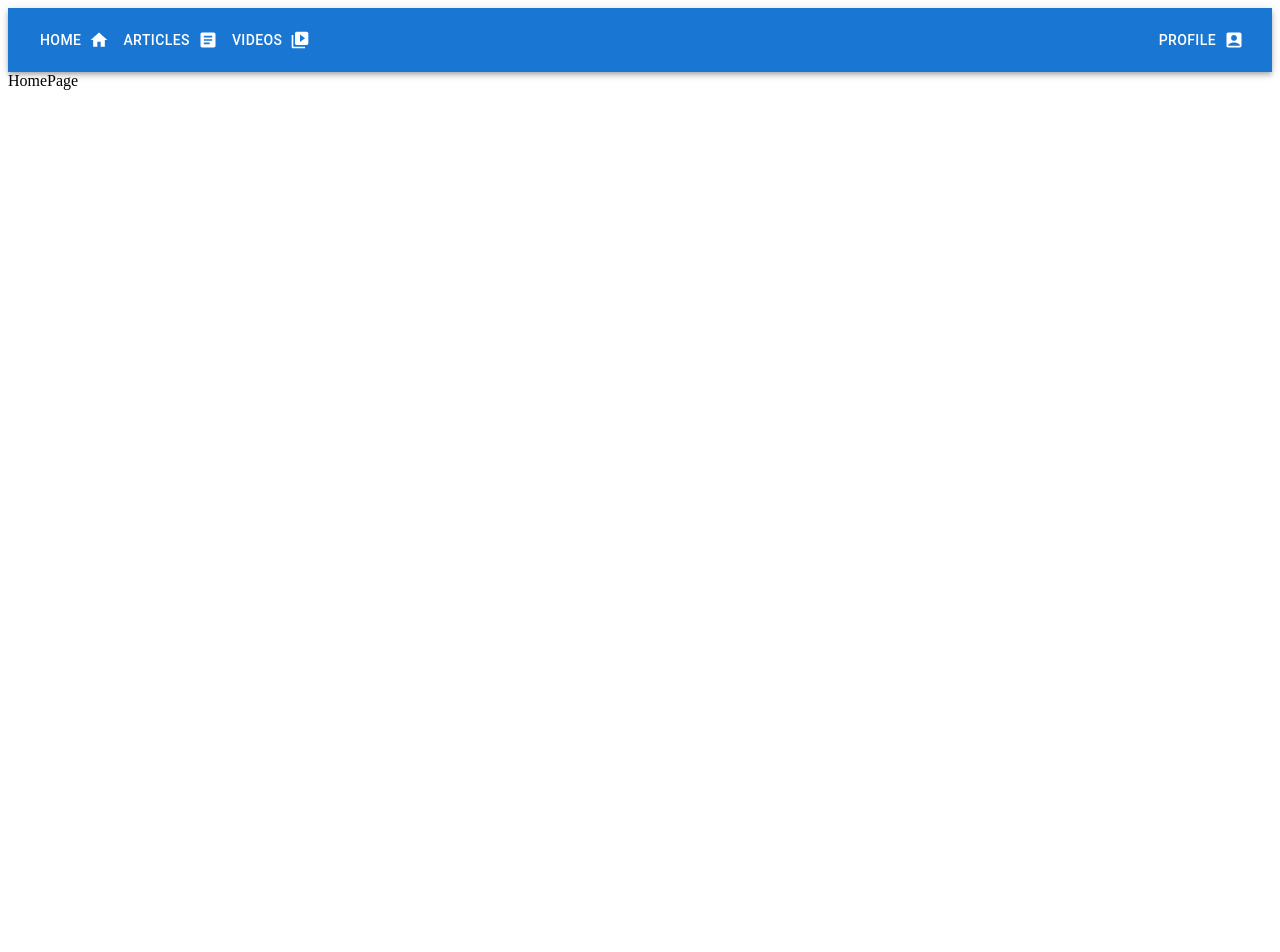
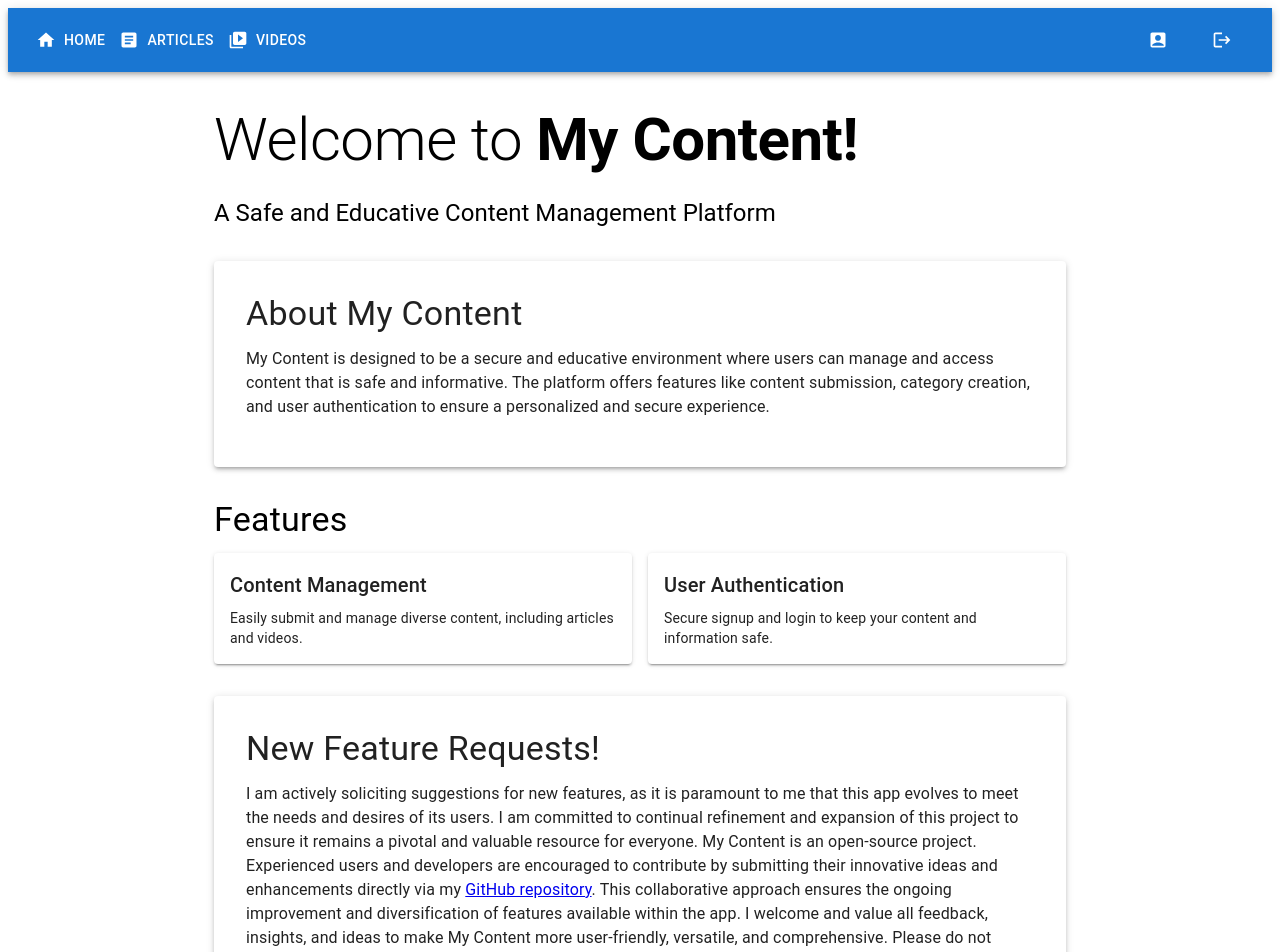
Before and after one commit to Michae1Tanaka/Phase-5-Project-My-Content, a React (Create React App) app in the folder client/: page / in a window 1280 px wide. Shown: the top 952 px of the page. Before the commit the page ends 800 px from the top, so only its background shows below. Built offline with nearby package versions, Linux system fonts and the light colour scheme.

Commit message:
adds HomePage.js content; adds signout button to Navbar.js

```diff
--- a/client/src/components/HomePage.js
+++ b/client/src/components/HomePage.js
@@ -1,7 +1,87 @@
 import React from "react";
+import { Container, Typography, Box, Button, Grid, Paper } from "@mui/material";
+import { Link } from "react-router-dom";
 
-function HomePage() {
-  return <div>HomePage</div>;
+function Home() {
+  return (
+    <Container component="main" maxWidth="md">
+      {/* Header/Welcome Section */}
+      <Box sx={{ my: 4 }}>
+        <Typography variant="h2" component="h1" gutterBottom>
+          Welcome to <strong>My Content!</strong>
+        </Typography>
+        <Typography variant="h5" component="h2" gutterBottom>
+          A Safe and Educative Content Management Platform
+        </Typography>
+      </Box>
+
+      {/* About Section */}
+      <Paper elevation={3} sx={{ p: 4, my: 4 }}>
+        <Typography variant="h4" component="h3" gutterBottom>
+          About My Content
+        </Typography>
+        <Typography variant="body1" paragraph>
+          My Content is designed to be a secure and educative environment where users can manage and access content that
+          is safe and informative. The platform offers features like content submission, category creation, and user
+          authentication to ensure a personalized and secure experience.
+        </Typography>
+      </Paper>
+
+      {/* Features Section */}
+      <Box sx={{ my: 4 }}>
+        <Typography variant="h4" component="h3" gutterBottom>
+          Features
+        </Typography>
+        <Grid container spacing={2}>
+          <Grid item xs={12} sm={6}>
+            <Paper elevation={2} sx={{ p: 2 }}>
+              <Typography variant="h6" gutterBottom>
+                Content Management
+              </Typography>
+              <Typography variant="body2">
+                Easily submit and manage diverse content, including articles and videos.
+              </Typography>
+            </Paper>
+          </Grid>
+          <Grid item xs={12} sm={6}>
+            <Paper elevation={2} sx={{ p: 2 }}>
+              <Typography variant="h6" gutterBottom>
+                User Authentication
+              </Typography>
+              <Typography variant="body2">
+                Secure signup and login to keep your content and information safe.
+              </Typography>
+            </Paper>
+          </Grid>
+        </Grid>
+      </Box>
+
+      {/* Updates/Coming Soon Section */}
+      <Paper elevation={3} sx={{ p: 4, my: 4 }}>
+        <Typography variant="h4" component="h3" gutterBottom>
+          New Feature Requests!
+        </Typography>
+        <Typography variant="body1" paragraph>
+          I am actively soliciting suggestions for new features, as it is paramount to me that this app evolves to meet
+          the needs and desires of its users. I am committed to continual refinement and expansion of this project to
+          ensure it remains a pivotal and valuable resource for everyone. My Content is an open-source project.
+          Experienced users and developers are encouraged to contribute by submitting their innovative ideas and
+          enhancements directly via my{" "}
+          <a
+            href="https://github.com/Michae1Tanaka/Phase-5-Project-My-Content"
+            target="_blank"
+            rel="noopener noreferrer"
+          >
+            GitHub repository
+          </a>
+          . This collaborative approach ensures the ongoing improvement and diversification of features available within
+          the app. I welcome and value all feedback, insights, and ideas to make My Content more user-friendly,
+          versatile, and comprehensive. Please do not hesitate to reach out and share your thoughts at fake@email.com! I
+          am eager to hear from you, and together, let's make My Content the best and most inclusive platform it can be!
+        </Typography>
+      </Paper>
+    </Container>
+  );
 }
 
-export default HomePage;
+export default Home;
--- a/client/src/components/Navbar.js
+++ b/client/src/components/Navbar.js
@@ -5,25 +5,36 @@ import ArticleIcon from "@mui/icons-material/Article";
 import VideoLibraryIcon from "@mui/icons-material/VideoLibrary";
 import AccountBoxIcon from "@mui/icons-material/AccountBox";
 import { Link } from "react-router-dom";
+import Logout from "@mui/icons-material/Logout";
 
 function Navbar() {
   return (
+    // Left side of Navbar
     <Box>
       <AppBar position="static">
         <Toolbar>
-          <Button endIcon={<HomeIcon />} sx={{ marginRight: 0.25 }} component={Link} to="/" color="inherit">
+          <Button startIcon={<HomeIcon />} sx={{ marginRight: 0.25 }} component={Link} to="/" color="inherit">
             Home
           </Button>
-          <Button endIcon={<ArticleIcon />} sx={{ marginRight: 0.25 }} component={Link} to="/articles" color="inherit">
+          <Button
+            startIcon={<ArticleIcon />}
+            sx={{ marginRight: 0.25 }}
+            component={Link}
+            to="/articles"
+            color="inherit"
+          >
             Articles
           </Button>
-          <Button endIcon={<VideoLibraryIcon />} component={Link} to="/videos" color="inherit">
+          <Button startIcon={<VideoLibraryIcon />} component={Link} to="/videos" color="inherit">
             Videos
           </Button>
+          {/* Space in Navbar */}
+
           <Box sx={{ flexGrow: 1 }} />
-          <Button endIcon={<AccountBoxIcon />} component={Link} to="/profile" color="inherit">
-            Profile
-          </Button>
+
+          {/* Right side of Navbar. */}
+          <Button endIcon={<AccountBoxIcon />} component={Link} to="/profile" color="inherit"></Button>
+          <Button endIcon={<Logout />} component={Link} to="/login" color="inherit"></Button>
         </Toolbar>
       </AppBar>
     </Box>
```
